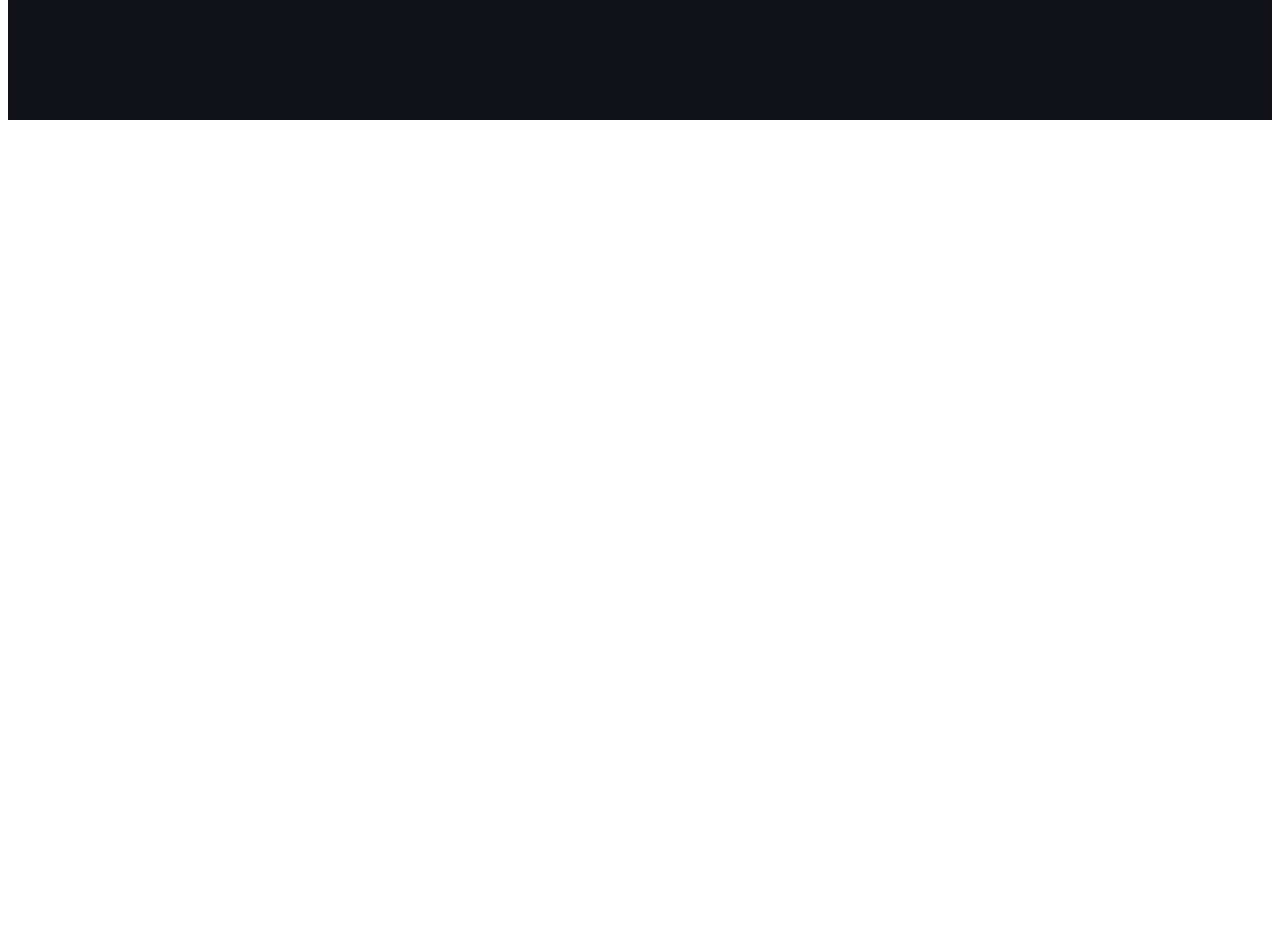
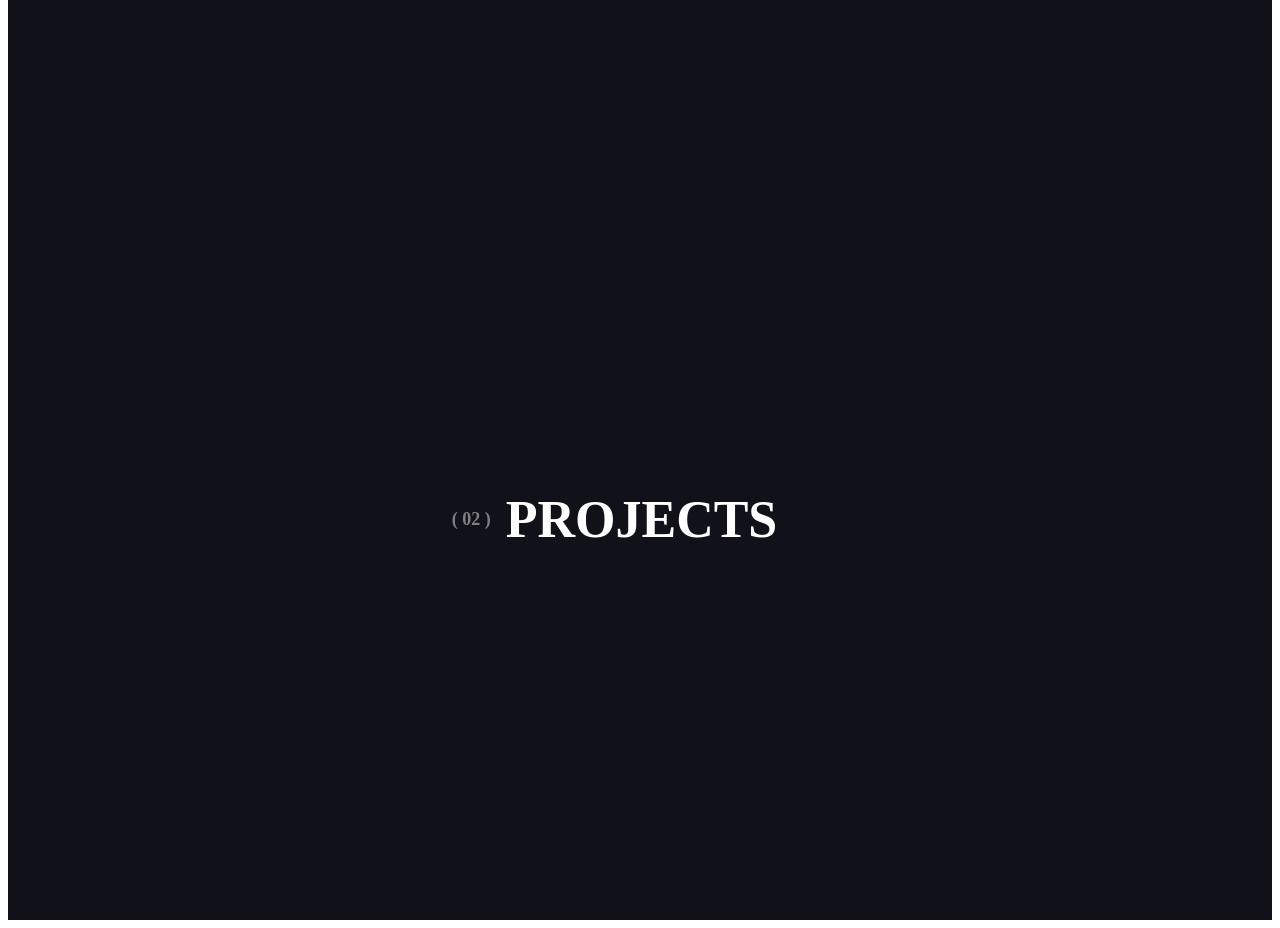
Before and after one commit to josephdorman/portfolio, a React (Vite) app: page / in a window 1280 px wide. Shown: the part 1140-2068 px from the top of the page. Before the commit the page ends 1268 px from the top, so only its background shows below. Built offline with nearby package versions, Linux system fonts and the light colour scheme; the HTML template or start-up script is replaced by a standard one.

Commit message:
create project title

```diff
--- a/src/App.jsx
+++ b/src/App.jsx
@@ -1,14 +1,14 @@
-import Rain from './components/rain'
-import Header from './components/header'
-import Hero from './components/hero'
-import About from './components/about'
-import './styles/App.css'
+import Rain from "./components/rain";
+import Header from "./components/header";
+import Hero from "./components/hero";
+import About from "./components/about";
+import Projects from "./components/projects";
+import "./styles/App.css";
 
 function App() {
-
   return (
     <>
-      <div className='main'>
+      <div className="main">
         <Rain />
         <Header />
         <Hero />
@@ -16,8 +16,11 @@ function App() {
       <section>
         <About />
       </section>
+      <section>
+        <Projects />
+      </section>
     </>
-  )
+  );
 }
 
-export default App
+export default App;
--- /dev/null
+++ b/src/components/projects.jsx
@@ -0,0 +1,16 @@
+import "../styles/projects.css";
+
+function Projects() {
+  return (
+    <>
+      <div className="projects">
+        <h2 className="title">
+          <p>( 02 )</p>
+          <span>PROJECTS</span>
+        </h2>
+      </div>
+    </>
+  );
+}
+
+export default Projects;
--- a/src/styles/App.css
+++ b/src/styles/App.css
@@ -7,3 +7,21 @@ section {
   height: 100vh;
   background-color: #111119;
 }
+
+.title {
+  display: flex;
+  gap: 15px;
+  font-size: 18px;
+  font-family: Sora;
+  color: grey;
+}
+
+.title span {
+  color: white;
+  font-size: 52px;
+  margin-right: 51px;
+}
+
+.title p {
+  align-self: center;
+}
--- a/src/styles/about.css
+++ b/src/styles/about.css
@@ -13,24 +13,6 @@
   max-width: 700px;
   font-size: 18px;
   text-align: center;
-}
-
-.title {
-  display: flex;
-  gap: 15px;
-  font-size: 18px;
-  font-family: Sora;
-  color: grey;
-}
-
-.title span {
-  color: white;
-  font-size: 52px;
-  margin-right: 51px;
-}
-
-.title p {
-  align-self: center;
 }
 
 .carousel {
@@ -49,7 +31,13 @@
   max-width: 650px;
   overflow: hidden;
 
-  -webkit-mask: linear-gradient(90deg, transparent, white 20%, white 80%, transparent);
+  -webkit-mask: linear-gradient(
+    90deg,
+    transparent,
+    white 20%,
+    white 80%,
+    transparent
+  );
   mask: linear-gradient(90deg, transparent, white 20%, white 80%, transparent);
 }
 
--- /dev/null
+++ b/src/styles/projects.css
@@ -0,0 +1,9 @@
+.projects {
+  display: flex;
+  flex-direction: column;
+  align-items: center;
+  justify-content: center;
+  margin: auto;
+  padding: 8px;
+  max-width: 1400px;
+}
```
